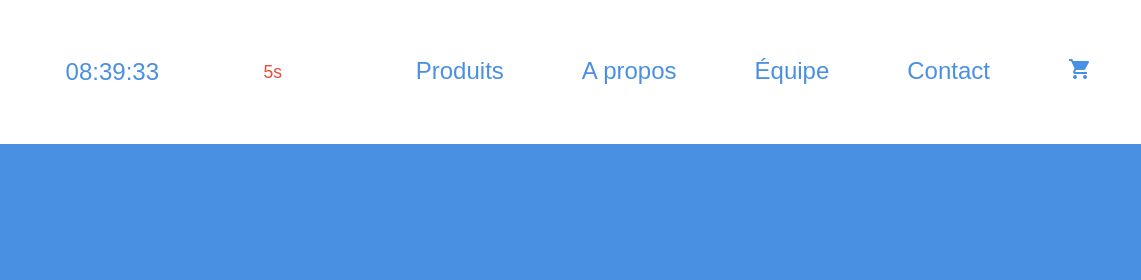
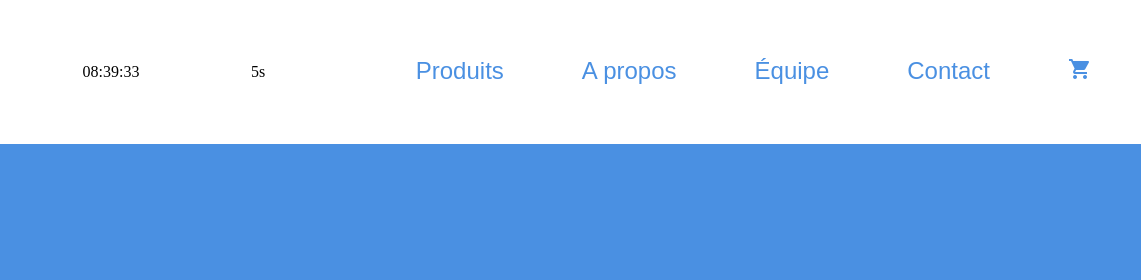
Before and after one commit to ant-frib/ant-frib.github.io, a plain HTML site: page HTML/contact.html in a window 1280 px wide. Shown: the top 280 px of the page, 139-1280 px from the left. Drawn offline with Linux system fonts and the light colour scheme.

Commit message:
creation contact.js

```diff
--- a/CSS/contact.css
+++ b/CSS/contact.css
@@ -107,20 +107,6 @@ body {
     margin-bottom: 15px;
   }
 
-#clock {
-  font-size: 1.5em;
-  color: #4a90e2;
-  font-family: "Gill Sans Extrabold", sans-serif;
-  padding: 10px;
-  text-align: center;
-}
-#timer {
-  font-size: 1.1em;
-  color: #e74c3c;
-  font-family: "Gill Sans Extrabold", sans-serif;
-  padding: 10px;
-  text-align: center;
-}
   .form-group label {
     display: block;
     margin-bottom: 5px;
```
Also changed, not shown: JS/contact.js (added). Lines whose indentation alone changed are shown as unchanged.
